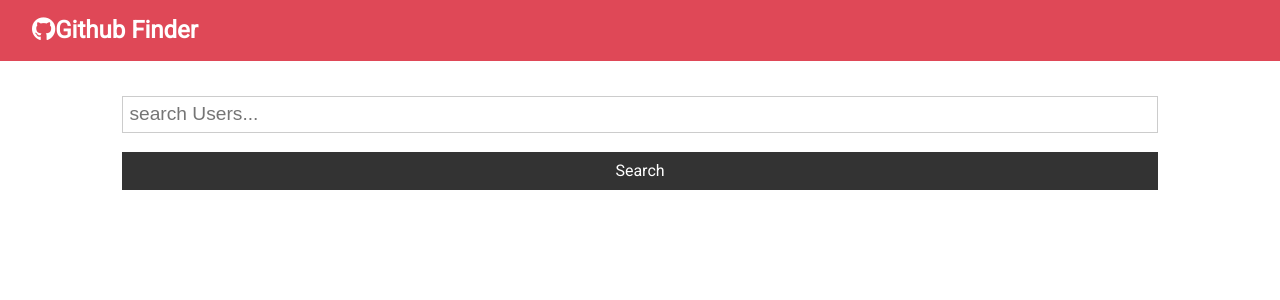
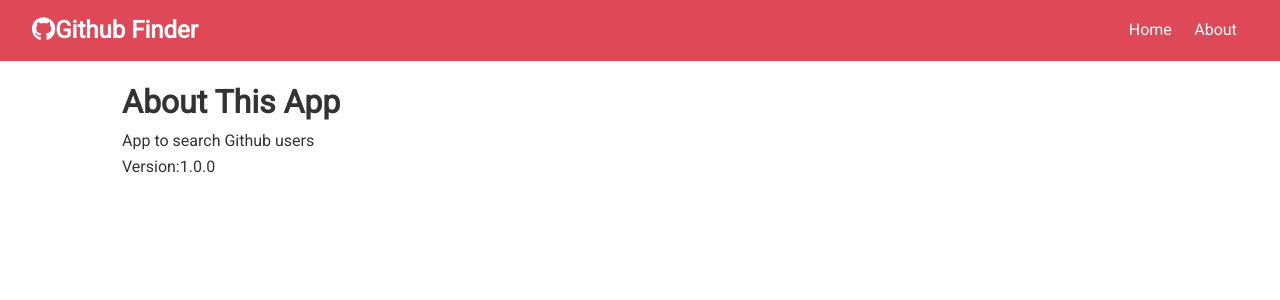
Before and after one commit to sacalgo/GitUserFinder, a React (Create React App) app: page /about in a window 1280 px wide. Shown: the top 300 px of the page. Built offline with nearby package versions, Linux system fonts and the light colour scheme.

Commit message:
added routes and about page

```diff
--- a/package.json
+++ b/package.json
@@ -9,6 +9,7 @@
     "axios": "^0.21.1",
     "react": "^17.0.2",
     "react-dom": "^17.0.2",
+    "react-router-dom": "^5.2.0",
     "react-scripts": "4.0.3",
     "web-vitals": "^1.1.1"
   },
--- a/src/App.js
+++ b/src/App.js
@@ -1,11 +1,13 @@
-import React, { Component } from "react";
-
+import React, { Component, Fragment } from "react";
+import { BrowserRouter as Router, Switch, Route } from "react-router-dom";
 import "./App.css";
 import Navbar from "./component/layout/navbar";
 import Users from "./component/users/Users";
 import axios from "axios";
-import { Search } from "./component/users/Search";
-import Alert  from './component/layout/Alert';
+import { Search } from "./component/users/Search"
+
+import Alert from "./component/layout/Alert";
+import  About from './component/layout/About';
 
 class App extends Component {
   state = {
@@ -40,16 +42,23 @@
   setAlert = (msg, type) => {
     this.setState({ alert: { msg: msg, type: type } });
     setTimeout(() => {
-       this.setState({alert:null})
+      this.setState({ alert: null });
     }, 3000);
   };
   render() {
     const { users, loading } = this.state;
     return (
+      <Router>
         <React.Fragment>
           <Navbar></Navbar>
           <div className="container">
             <Alert alert={this.state.alert}></Alert>
+            <Switch>
+              <Route
+                exact
+                path="/"
+                render={(props) => (
+                  <Fragment>
                     <Search
                       searchUsers={this.searchUsers}
                       clearUsers={this.clearUsers}
@@ -57,8 +66,14 @@
                       setAlert={this.setAlert}
                     ></Search>
                     <Users loading={loading} users={users}></Users>
+                  </Fragment>
+                )}
+              ></Route>
+              <Route exact path='/about' component={About}></Route>
+            </Switch>
           </div>
         </React.Fragment>
+      </Router>
     );
   }
 }
--- /dev/null
+++ b/src/component/layout/About.jsx
@@ -0,0 +1,14 @@
+import React, {Fragment} from 'react'
+
+const About = () => {
+    return (
+        <Fragment>
+            <h1>About This App</h1>
+            <p>App to search Github users</p>
+            <p>Version:1.0.0</p>
+
+        </Fragment>
+    )
+}
+
+export default About;
--- a/src/component/layout/navbar.jsx
+++ b/src/component/layout/navbar.jsx
@@ -1,25 +1,31 @@
-import React from 'react'
-import PropTypes from 'prop-types'
-
-const Navbar=({icon, title}) =>{
-
+import React from "react";
+import PropTypes from "prop-types";
+import { Link } from "react-router-dom";
+const Navbar = ({ icon, title }) => {
   return (
     <nav className="navbar bg-primary">
       <h1>
         <i className={icon}></i>
         {title}
       </h1>
+      <ul>
+        <li>
+          <Link to="/">Home</Link>
+        </li>
+        <li>
+          <Link to="/about">About</Link>
+        </li>
+      </ul>
     </nav>
   );
-
-}
+};
 Navbar.defaultProps = {
-      title:'Github Finder',
+  title: "Github Finder",
   icon: "fab fa-github",
 };
 Navbar.propTypes = {
   title: PropTypes.string.isRequired,
-    icon: PropTypes.string.isRequired
+  icon: PropTypes.string.isRequired,
 };
 
-export default Navbar
+export default Navbar;
```
Also changed, not shown: src/component/layout/Alert.jsx (+10 -9 lines), src/component/users/Search.jsx (+6 -7 lines), 1 other file (tests, documents, lock files or other folders). Lines whose indentation alone changed are shown as unchanged.
